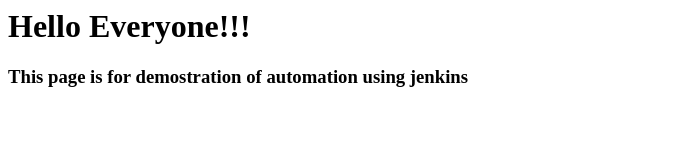
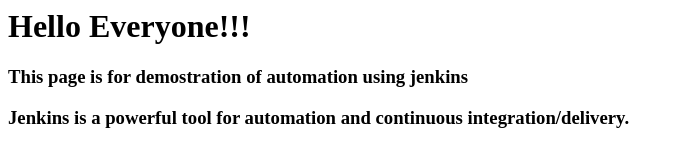
Before and after one commit to Rohit-baliya/AutomationDemo, a plain HTML site: page index.html in a window 1280 px wide. Shown: the whole page, without its empty margins (0-684 px from the left). Drawn offline with Linux system fonts and the light colour scheme.

Commit message:
Update2 index.html
another minor change, adding 3rd line

```diff
--- a/index.html
+++ b/index.html
@@ -1,2 +1,3 @@
 <h1>Hello Everyone!!!</h1>
 <h3>This page is for demostration of automation using jenkins</h3>
+<h3>Jenkins is a powerful tool for automation and continuous integration/delivery.</h3>
```
